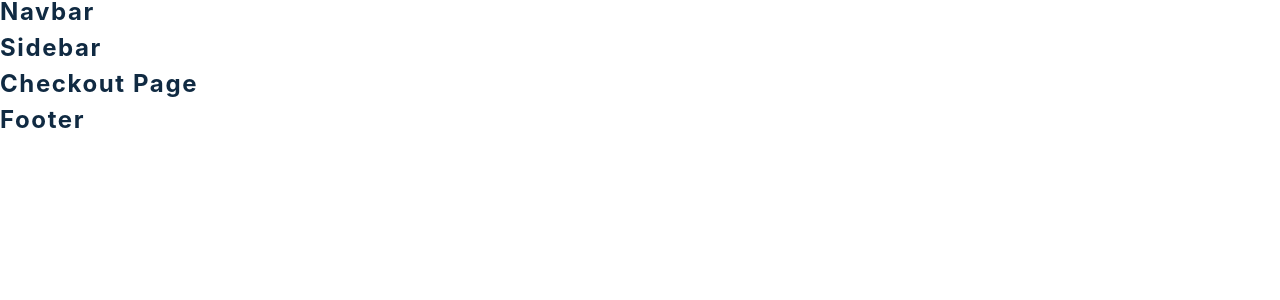
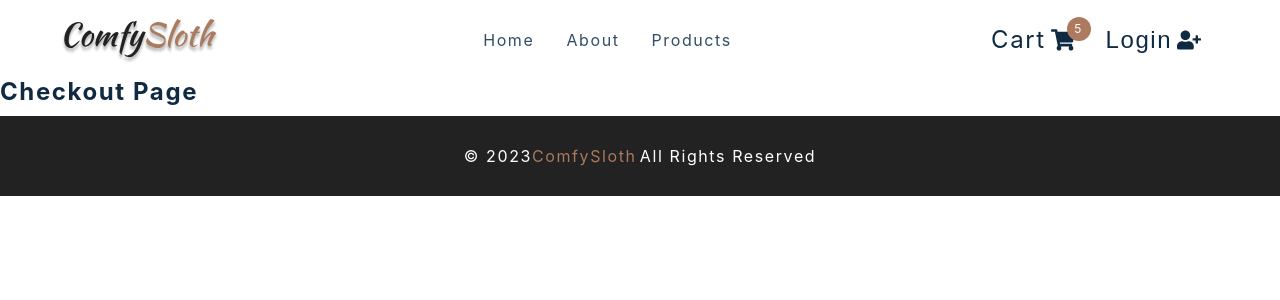
Before and after one commit to kedar1998/Ecommerce-react.js-, a React (Create React App) app: page /checkout in a window 1280 px wide. Shown: the top 300 px of the page. Built offline with nearby package versions, Linux system fonts and the light colour scheme.

Commit message:
add navbar and footer

```diff
--- a/src/components/CartButtons.js
+++ b/src/components/CartButtons.js
@@ -7,7 +7,18 @@
 import { useUserContext } from '../context/user_context'
 
 const CartButtons = () => {
-  return <h4>cart buttons </h4>
+  return <Wrapper className='cart-btn-wrapper'>
+    <Link to="/cart" className='cart-btn'>
+      Cart
+      <span className='cart-container'>
+        <FaShoppingCart />
+        <span className='cart-value'>5</span>
+      </span>
+    </Link>
+    <button type='button' className='auth-btn'>
+      Login <FaUserPlus />
+    </button>
+  </Wrapper>
 }
 
 const Wrapper = styled.div`
--- a/src/components/Footer.js
+++ b/src/components/Footer.js
@@ -1,7 +1,12 @@
 import React from 'react'
 import styled from 'styled-components'
 const Footer = () => {
-  return <h4>footer</h4>
+  return <Wrapper>
+    <h5>&copy; {new Date().getFullYear()}
+    <span>ComfySloth</span>
+    </h5>
+    <h5>All Rights Reserved</h5>
+  </Wrapper>
 }
 
 const Wrapper = styled.footer`
--- a/src/components/Navbar.js
+++ b/src/components/Navbar.js
@@ -9,7 +9,25 @@
 import { useUserContext } from '../context/user_context'
 
 const Nav = () => {
-  return <h4>navbar</h4>
+  return <NavContainer>
+    <div className="nav-center">
+      <div className='nav-header'>
+        <Link to="/">
+          <img src={logo} alt="Comfy sloth" />
+        </Link>
+        <button type='button' className='nav-toggle'><FaBars /></button>
+      </div>
+      <ul className='nav-links'>
+        {links.map((link) =>{
+          const {id,text,url} = link
+          return <li key={id}>
+            <Link to={url}>{text}</Link>
+          </li>
+        })}
+      </ul>
+      <CartButtons />
+    </div>
+  </NavContainer>
 }
 
 const NavContainer = styled.nav`
--- a/src/components/Sidebar.js
+++ b/src/components/Sidebar.js
@@ -9,7 +9,27 @@
 import { useUserContext } from '../context/user_context'
 
 const Sidebar = () => {
-  return <h4>sidebar</h4>
+  const isOpen = false
+  return <SidebarContainer>
+    <aside className={`${isOpen ? 'sidebar show-sidebar': 'sidebar'}`}>
+      <div className='sidebar-header'>
+        <img src={logo} alt="comfy sloth" className='logo' />
+        <button className='close-btn' type='button'><FaTimes /></button>
+      </div>
+      <ul className='links'>
+        {links.map((link) =>{
+          const {id,text,url} = link
+          return <li key={id}>
+            <Link to={url}>{text}</Link>
+          </li>
+        })}
+        <li>
+            <Link to='/checkout'>checkout</Link>
+          </li>
+      </ul>
+      <CartButtons />
+    </aside>
+  </SidebarContainer>
 }
 
 const SidebarContainer = styled.div`
```
